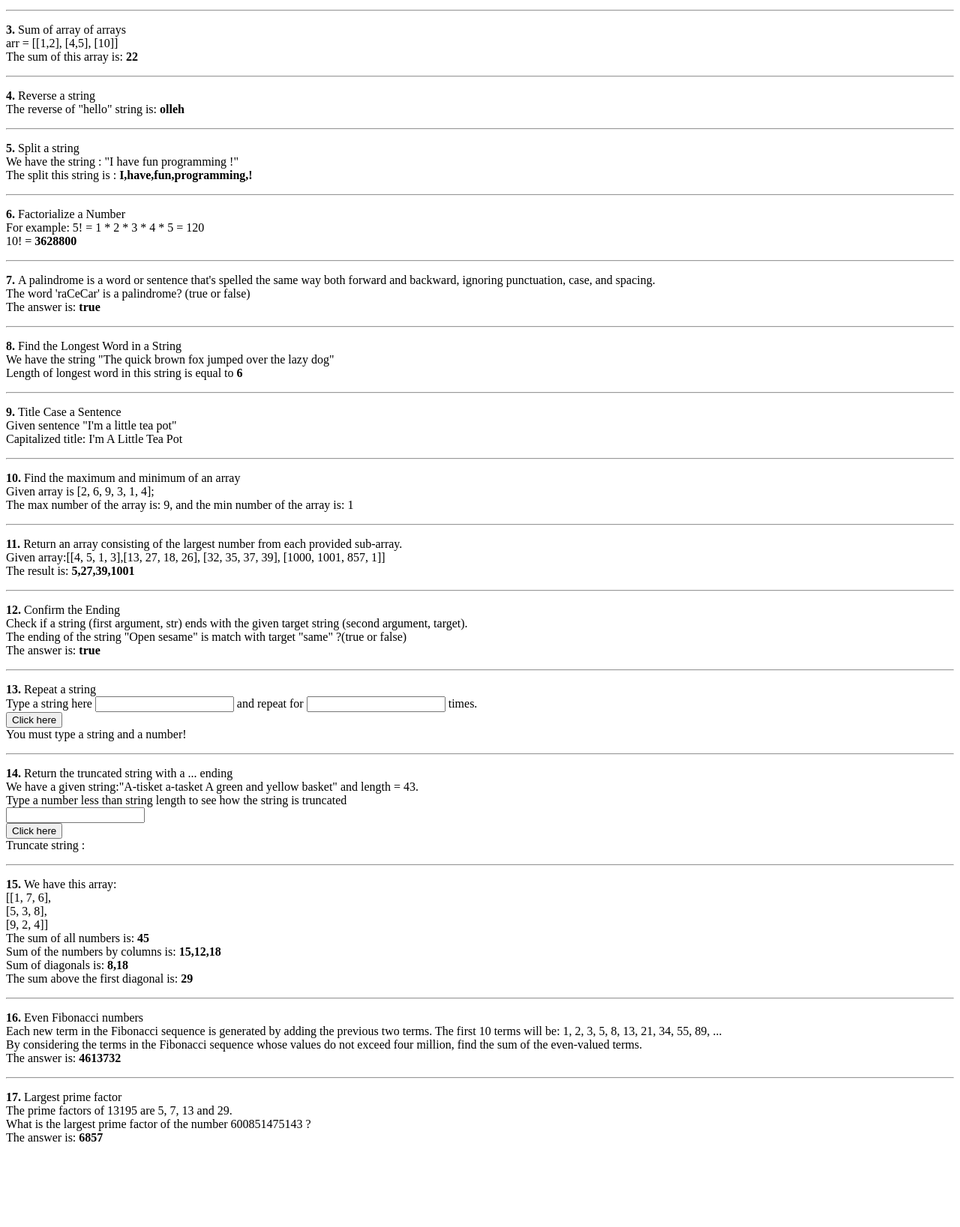
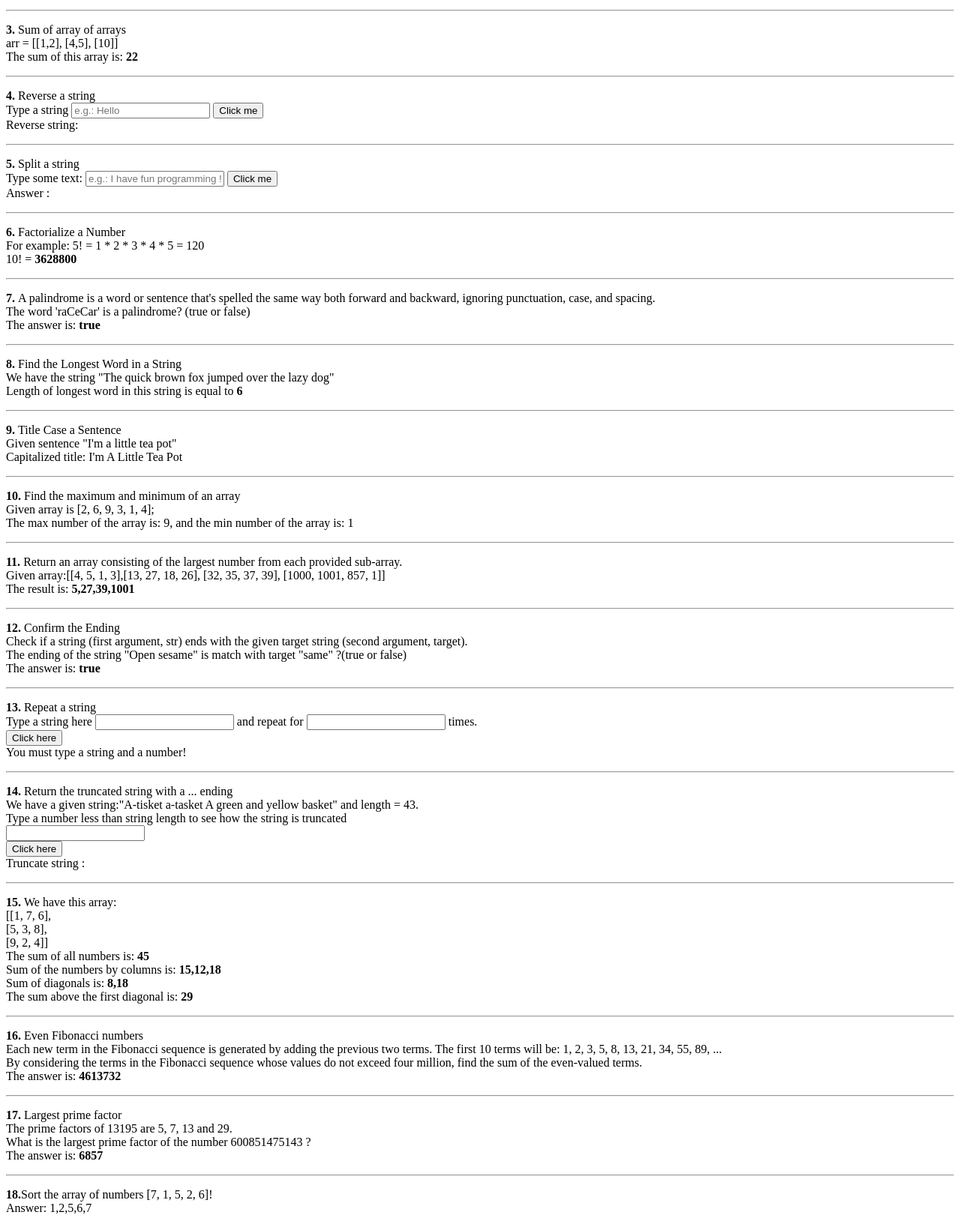
Before and after one commit to adinamatei/myWorkJS, a plain HTML site: page JS-Exercises/index.html in a window 1280 px wide. Shown: the part 125-1762 px from the top of the page at 75% size. Before the commit the page ends 1668 px from the top, so only its background shows below. Drawn offline with Linux system fonts and the light colour scheme.

Commit message:
Update files

```diff
--- a/JS-Exercises/exercise.js
+++ b/JS-Exercises/exercise.js
@@ -4,7 +4,7 @@ function calculateSum() {
     for (var numar=0; numar<1000; numar++) {
 	  	if (numar % 3 === 0 || numar % 5 === 0)  {
 			// sum = sum + numar;
-			// sau
+			// or
 			sum += numar;
 		}
 	}
@@ -42,21 +42,23 @@ document.getElementById('deepSum').innerHTML = deepSum([[1,2], [4,5], [10]]);
 
 // Reverse a string
 function reverseString(str) {
+	var str = document.getElementById("typeString").value;
 	var reverse = '';
 	for(var i = str.length - 1; i >= 0; i--) {
 		reverse += str[i];
 	}
-	return reverse;
+	return document.getElementById('reverse').innerHTML = reverse;
 }
-document.getElementById('reverse').innerHTML = reverseString("hello");
+
 
 
 // Split a string
 function splitString(asd) {
-	var asd = asd.split(' ');
-	return asd;
+	var asd = document.getElementById("typeText").value;
+	asd = asd.split(' ');
+	return document.getElementById('splitStr').innerHTML = asd;
 }
-document.getElementById('splitStr').innerHTML = splitString("I have fun programming !");
+
 
 
 //Factorialize a Number
@@ -70,16 +72,16 @@ function factorialize(num) {
  if (num === 0) {
  	return 1;
  }
- return num * factorialize(num - 1); // recursive function - se apeleaza pe ea insasi
+ return num * factorialize(num - 1); // recursive function
 }
 document.getElementById('factorial').innerHTML = factorialize(10);
 
 
 //Palindrome function
 function palindrome(str) {
-  str = str.toLowerCase().replace(/[\W_]/g, ''); // modiffy the string with lowercase and ignor the marks
-  for (var i = 0, len =str.length - 1; i < len / 2; i++) { //calculate the string length and i takes value up to half
-  	if (str[i] !== str[len-i]) { //compare if str[0]=str[last], [1]=[last-1], [2]=[last-2]
+  str = str.toLowerCase().replace(/[\W_]/g, '');
+  for (var i = 0, len =str.length - 1; i < len / 2; i++) {
+  	if (str[i] !== str[len-i]) {
   		return false;
   	}
   }
@@ -202,7 +204,7 @@ function truncateString(str, num) {
   				// return theTruncate + ("...");
   			}
 			else {
-				theTruncate = str.slice(0, num) + ("...");
+				theTruncate = ("...");
 				// return theTruncate + ("...");
 			}
 		}
@@ -365,3 +367,23 @@ function primeFactor(num){
 }
 // console.log(primeFactor(600851475143));
 document.getElementById('prime').innerHTML = primeFactor(600851475143);
+
+//Sorting an array
+function sortNumber (array) {
+	var swapped;
+	do {
+		swapped = false;
+		for (var i = 0; i < array.length; i++) {
+			if(array[i] > array[i+1]){
+				var temp = array[i];
+				array[i] = array[i+1];
+				array[i+1] = temp;
+				swapped = true;
+			}
+		}
+	}
+	while(swapped);
+	return array;
+}
+
+document.getElementById("sort").innerHTML = sortNumber([7, 1, 5, 2, 6]);
--- a/JS-Exercises/index.html
+++ b/JS-Exercises/index.html
@@ -2,7 +2,7 @@
 <html lang="en">
 <head>
 	<meta charset="UTF-8">
-  <title></title>
+  	<title>JS Exercises</title>
 </head>
 <body>
 
@@ -27,15 +27,20 @@
 
   <div>
 		<p><b>4. </b>Reverse a string <br>
-			The reverse of "hello" string is: <b id="reverse"></b>
+			Type a string
+			<input id="typeString" type="text" name="string" placeholder="e.g.: Hello">
+			<button type="button" name="button" onclick = "reverseString()">Click me</button><br>
+			Reverse string: <b id="reverse"></b>
 		</p>
 	</div>
 	<hr>
 
   <div>
 		<p><b>5. </b>Split a string <br>
-			We have the string : "I have fun programming !" <br>
-			The split this string is : <b id="splitStr"></b>
+			Type some text:
+			<input id="typeText" type="text" name="text" placeholder="e.g.: I have fun programming !">
+			<button type="button" name="button" onclick="splitString()">Click me</button><br>
+			Answer : <b id="splitStr"></b>
 		</p>
 	</div>
 	<hr>
@@ -154,6 +159,13 @@
 			The answer is: <b id="prime"></b>
 		</p>
 	</div>
+	<hr>
+
+	<div>
+		<p><b> 18.</b>Sort the array of numbers [7, 1, 5, 2, 6]! <br>
+		Answer: <span id="sort"></span>
+		</p>
+	</div>
 
 
   <script type="text/javascript" src="exercise.js"></script>
```
Lines whose indentation alone changed are shown as unchanged.
